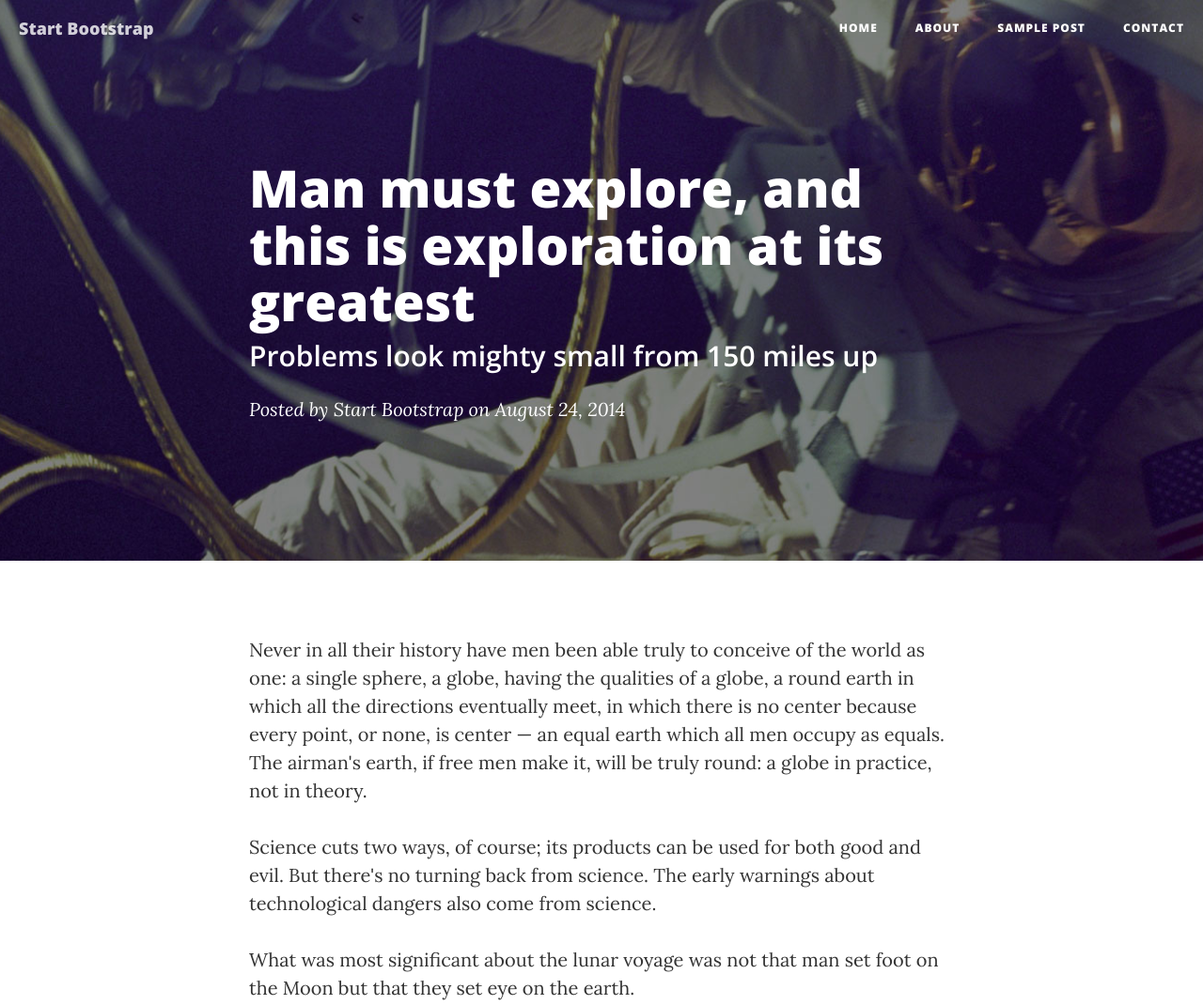
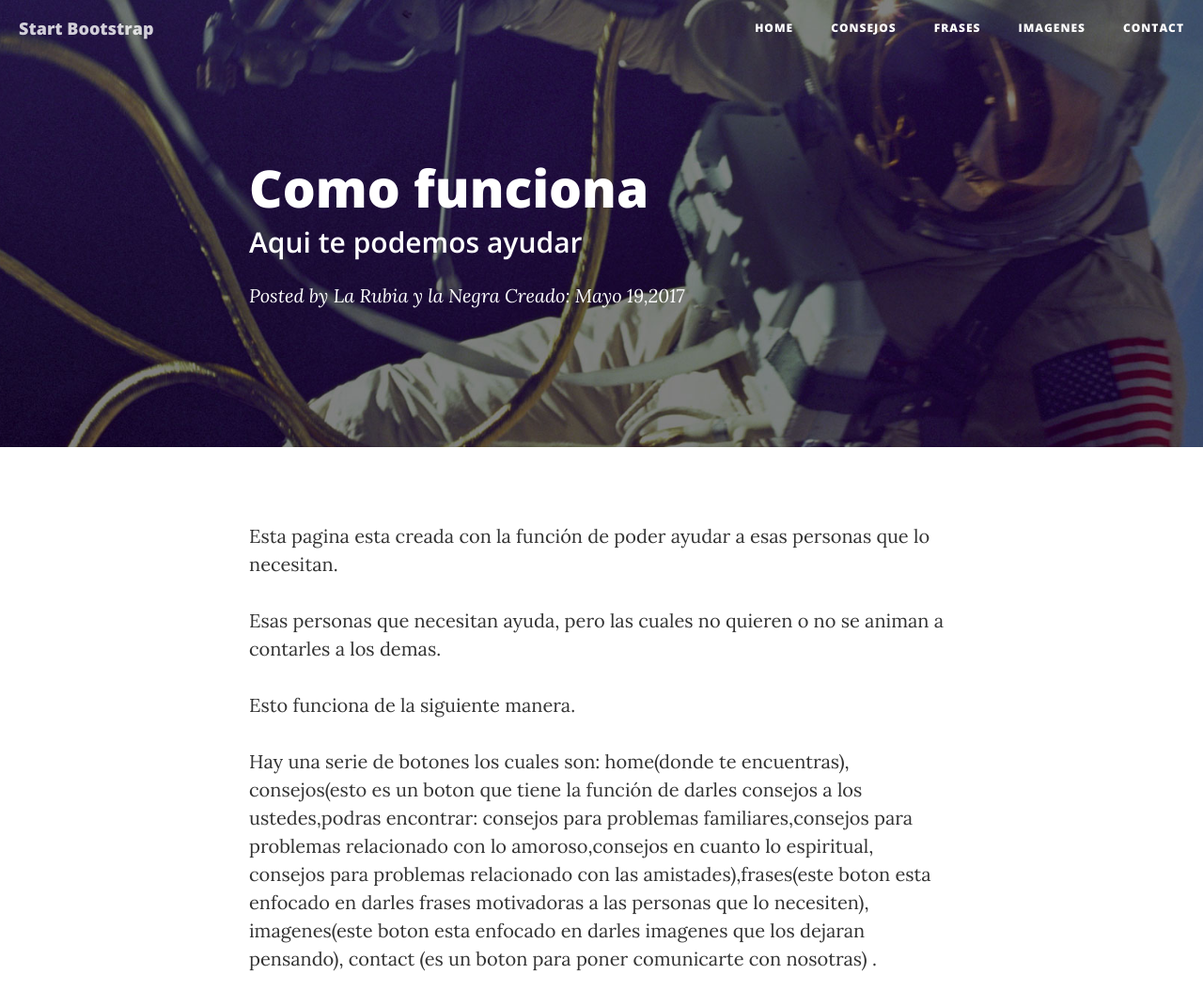
Before and after one commit to caguatrabajo/elyinyelyang, a website: page post.html in a window 1280 px wide. Shown: the top 1070 px of the page at 94% size. Drawn offline with nearby package versions, Linux system fonts and the light colour scheme.

Commit message:
modificar

```diff
--- a/post.html
+++ b/post.html
@@ -9,7 +9,7 @@
     <meta name="description" content="">
     <meta name="author" content="">
 
-    <title>Clean Blog - Sample Post</title>
+    <title>El Yin y el Yang</title>
 
     <!-- Bootstrap Core CSS -->
     <link href="vendor/bootstrap/css/bootstrap.min.css" rel="stylesheet">
@@ -51,11 +51,14 @@
                     <li>
                         <a href="index.html">Home</a>
                     </li>
-                    <li>
-                        <a href="about.html">About</a>
+                      <li>
+                        <a href="about.html">Consejos</a>
                     </li>
                     <li>
-                        <a href="post.html">Sample Post</a>
+                        <a href="post.html">Frases</a>
+                    </li>
+                    <li>
+                        <a href="images.html">Imagenes</a>
                     </li>
                     <li>
                         <a href="contact.html">Contact</a>
@@ -74,9 +77,9 @@
             <div class="row">
                 <div class="col-lg-8 col-lg-offset-2 col-md-10 col-md-offset-1">
                     <div class="post-heading">
-                        <h1>Man must explore, and this is exploration at its greatest</h1>
-                        <h2 class="subheading">Problems look mighty small from 150 miles up</h2>
-                        <span class="meta">Posted by <a href="#">Start Bootstrap</a> on August 24, 2014</span>
+                        <h1>Como funciona</h1>
+                        <h2 class="subheading">Aqui te podemos ayudar</h2>
+                        <span class="meta">Posted by <a href="#">La Rubia y la Negra</a> Creado: Mayo 19,2017</span>
                     </div>
                 </div>
             </div>
@@ -88,13 +91,13 @@
         <div class="container">
             <div class="row">
                 <div class="col-lg-8 col-lg-offset-2 col-md-10 col-md-offset-1">
-                    <p>Never in all their history have men been able truly to conceive of the world as one: a single sphere, a globe, having the qualities of a globe, a round earth in which all the directions eventually meet, in which there is no center because every point, or none, is center — an equal earth which all men occupy as equals. The airman's earth, if free men make it, will be truly round: a globe in practice, not in theory.</p>
+                    <p>Esta pagina esta creada con la función de poder ayudar a esas personas que lo necesitan.</p>
 
-                    <p>Science cuts two ways, of course; its products can be used for both good and evil. But there's no turning back from science. The early warnings about technological dangers also come from science.</p>
+                    <p>Esas personas que necesitan ayuda, pero las cuales no quieren o no se animan a contarles a los demas.</p>
 
-                    <p>What was most significant about the lunar voyage was not that man set foot on the Moon but that they set eye on the earth.</p>
+                    <p>Esto funciona de la siguiente manera.</p>
 
-                    <p>A Chinese tale tells of some men sent to harm a young girl who, upon seeing her beauty, become her protectors rather than her violators. That's how I felt seeing the Earth for the first time. I could not help but love and cherish her.</p>
+                    <p>Hay una serie de botones los cuales son: home(donde te encuentras), consejos(esto es un boton que tiene la función de darles consejos a los ustedes,podras encontrar: consejos para problemas familiares,consejos para problemas relacionado con lo amoroso,consejos en cuanto lo espiritual, consejos para problemas relacionado con las amistades),frases(este boton esta enfocado en darles frases motivadoras a las personas que lo necesiten), imagenes(este boton esta enfocado en darles imagenes que los dejaran pensando), contact (es un boton para poner comunicarte con nosotras) .</p>
 
                     <p>For those who have seen the Earth from space, and for the hundreds and perhaps thousands more who will, the experience most certainly changes your perspective. The things that we share in our world are far more valuable than those which divide us.</p>
 
```
Also changed, not shown: index.html (+5 -5 lines), img/icono.jpeg (added).
